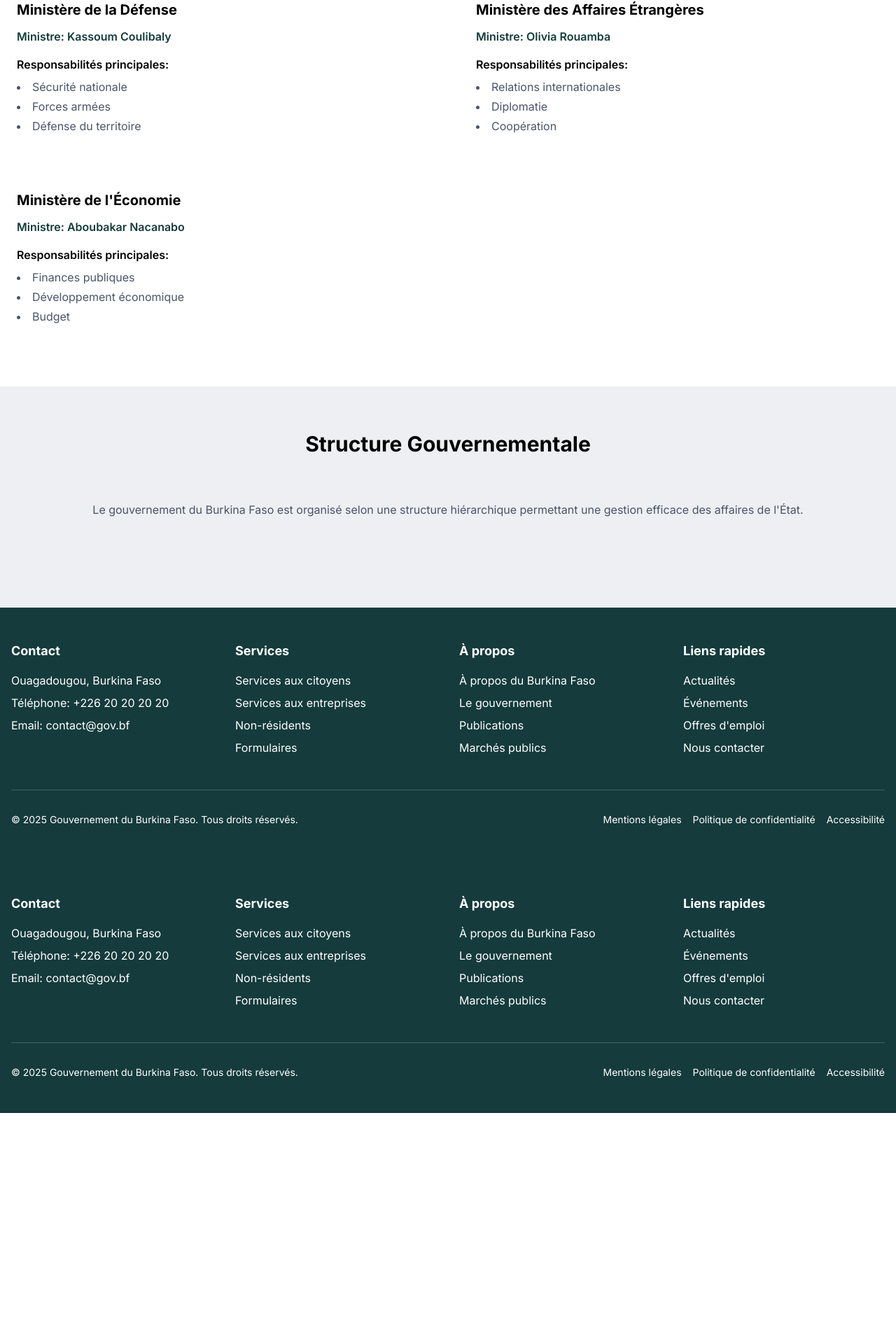
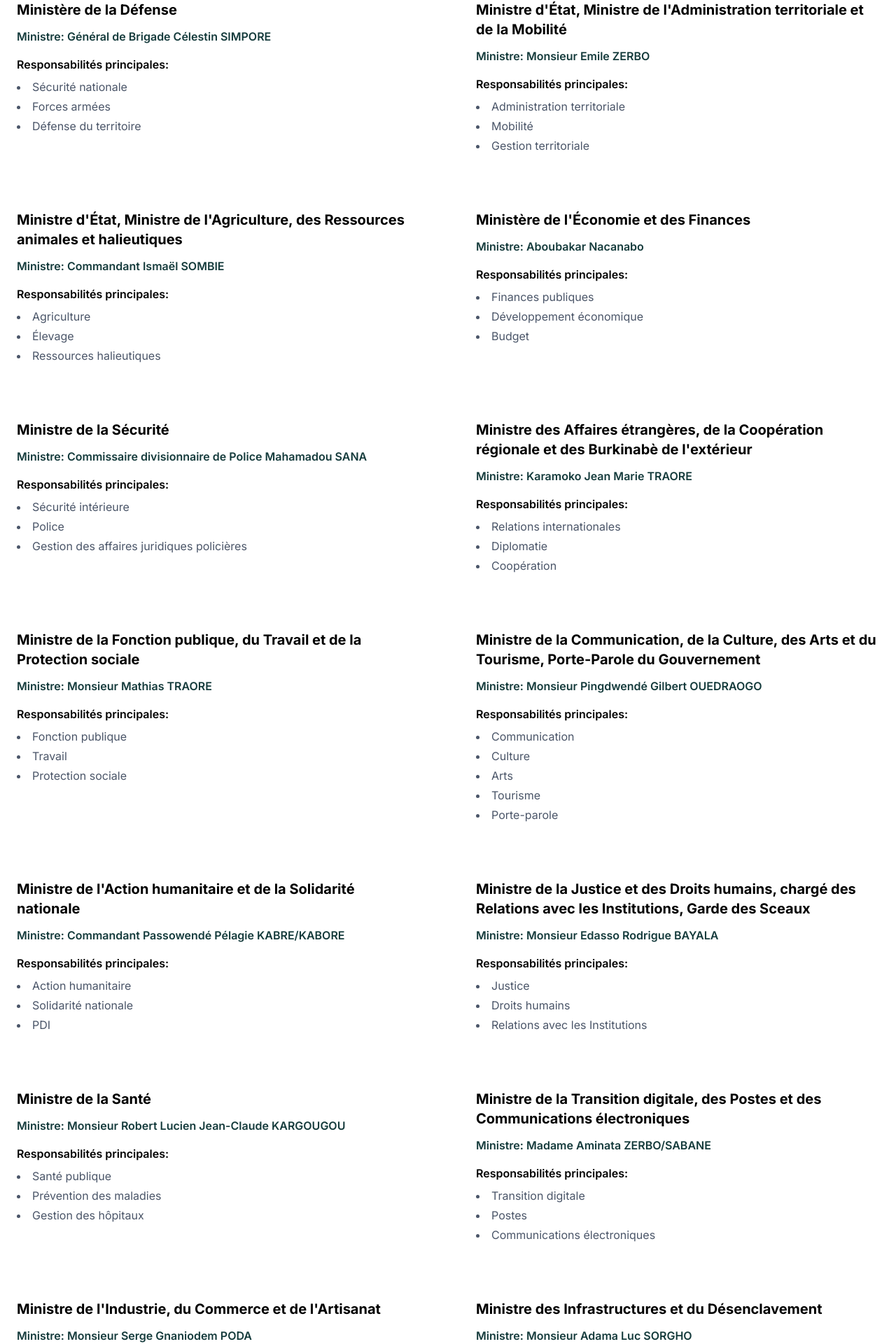
Before and after one commit to Valenthino/burkina-portal, a Next.js app: page /gouvernement in a window 1280 px wide. Shown: the part 1532-3452 px from the top of the page at 70% size. Before the commit the page ends 3122 px from the top, so only its background shows below. Built offline with nearby package versions, Linux system fonts and the light colour scheme.

Commit message:
feat: add French comments to components for better documentation and rename Premier Ministre image

```diff
--- a/app/components/MainMenu.tsx
+++ b/app/components/MainMenu.tsx
@@ -104,7 +104,7 @@ const megaMenu: { [key: string]: MegaMenuItem } = {
       {
         title: "Fiscalité",
         links: [
-          { title: "Impôts", url: "/entreprises/fiscalite/impots", description: "Obligations fiscales des entreprises" },
+          { title: "Impôts", url: "https://esintax.bf/", description: "Obligations fiscales des entreprises" },
           { title: "TVA", url: "/entreprises/fiscalite/tva", description: "Gestion de la TVA" },
           { title: "Déclarations", url: "/entreprises/fiscalite/declarations", description: "Calendrier des déclarations" },
           { title: "Exonérations", url: "/entreprises/fiscalite/exonerations", description: "Avantages fiscaux disponibles" }
@@ -610,7 +610,6 @@ export default function MainMenu() {
     }
   };
 
-  // Filter out Agriculture, Justice, and Santé from the main menu
   const mainMenuItems = Object.entries(megaMenu).filter(
     ([key]) => !['agriculture', 'justice', 'sante'].includes(key)
   );
@@ -618,7 +617,6 @@ export default function MainMenu() {
   return (
     <nav className="border-t border-gray-200 bg-background" suppressHydrationWarning>
       <div className="container mx-auto">
-        {/* Desktop Menu */}
         <div className="hidden lg:block">
           <ul className="flex justify-center" role="menubar">
             {mainMenuItems.map(([key, item]) => (
@@ -647,9 +645,7 @@ export default function MainMenu() {
                   >
                     <div className="container mx-auto px-2">
                       <div className="grid grid-cols-2 gap-x-2 gap-y-2 justify-center max-w-4xl mx-auto">
-                        {/* First Column */}
                         <div className="space-y-2">
-                          {/* First Row, First Column */}
                           <div className="min-w-[200px]">
                             <h3 className="font-semibold text-foreground-dark mb-1 text-lg border-b pb-1">
                               {item.sections[0].title}
@@ -672,7 +668,6 @@ export default function MainMenu() {
                               ))}
                             </ul>
                           </div>
-                          {/* Second Row, First Column */}
                           {item.sections[2] && (
                             <div className="min-w-[200px]">
                               <h3 className="font-semibold text-foreground-dark mb-1 text-lg border-b pb-1">
@@ -699,9 +694,7 @@ export default function MainMenu() {
                           )}
                         </div>
 
-                        {/* Second Column */}
                         <div className="space-y-2">
-                          {/* First Row, Second Column */}
                           {item.sections[1] && (
                             <div className="min-w-[200px]">
                               <h3 className="font-semibold text-foreground-dark mb-1 text-lg border-b pb-1">
@@ -726,7 +719,6 @@ export default function MainMenu() {
                               </ul>
                             </div>
                           )}
-                          {/* Second Row, Second Column */}
                           {item.sections[3] && (
                             <div className="min-w-[200px]">
                               <h3 className="font-semibold text-foreground-dark mb-1 text-lg border-b pb-1">
@@ -761,7 +753,6 @@ export default function MainMenu() {
           </ul>
         </div>
 
-        {/* Mobile Menu */}
         <div className="lg:hidden">
           <button
             onClick={toggleMobileMenu}
--- a/app/gouvernement/page.tsx
+++ b/app/gouvernement/page.tsx
@@ -10,9 +10,9 @@ const governmentMembers = [
     description: 'Chef de l\'État et Président de la Transition'
   },
   {
-    name: 'Apollinaire Joachim Kyélem de Tambèla',
+    name: 'Rimtalba Jean Emmanuel Ouédraogo',
     role: 'Premier Ministre',
-    image: '/members/pm.jpg',
+    image: '/members/Premier Ministre.jpg',
     description: 'Chef du gouvernement'
   },
   // Add more members as needed
@@ -21,19 +21,89 @@ const governmentMembers = [
 const ministries = [
   {
     name: 'Ministère de la Défense',
-    minister: 'Kassoum Coulibaly',
+    minister: 'Général de Brigade Célestin SIMPORE',
     responsibilities: ['Sécurité nationale', 'Forces armées', 'Défense du territoire']
   },
+
   {
-    name: 'Ministère des Affaires Étrangères',
-    minister: 'Olivia Rouamba',
-    responsibilities: ['Relations internationales', 'Diplomatie', 'Coopération']
+    name: 'Ministre d\'État, Ministre de l\'Administration territoriale et de la Mobilité',
+    minister: 'Monsieur Emile ZERBO',
+    responsibilities: ['Administration territoriale', 'Mobilité', 'Gestion territoriale']
   },
   {
-    name: 'Ministère de l\'Économie',
+    name: 'Ministre d\'État, Ministre de l\'Agriculture, des Ressources animales et halieutiques',
+    minister: 'Commandant Ismaël SOMBIE',
+    responsibilities: ['Agriculture', 'Élevage', 'Ressources halieutiques']
+  },
+
+  {
+    name: 'Ministère de l\'Économie et des Finances',
     minister: 'Aboubakar Nacanabo',
     responsibilities: ['Finances publiques', 'Développement économique', 'Budget']
   },
+  {
+    name: ' Ministre de la Sécurité',
+    minister: 'Commissaire divisionnaire de Police Mahamadou SANA',
+    responsibilities: ['Sécurité intérieure', 'Police', 'Gestion des affaires juridiques policières']
+  },
+
+  {
+    name: 'Ministre des Affaires étrangères, de la Coopération régionale et des Burkinabè de l\'extérieur',
+    minister: 'Karamoko Jean Marie TRAORE',
+    responsibilities: ['Relations internationales', 'Diplomatie', 'Coopération']
+  },
+
+  {
+    name: 'Ministre de la Fonction publique, du Travail et de la Protection sociale',
+    minister: 'Monsieur Mathias TRAORE',
+    responsibilities: ['Fonction publique', 'Travail', 'Protection sociale']
+  },
+  {
+    name: 'Ministre de la Communication, de la Culture, des Arts et du Tourisme, Porte-Parole du Gouvernement',
+    minister: 'Monsieur Pingdwendé Gilbert OUEDRAOGO',
+    responsibilities: ['Communication', 'Culture', 'Arts', 'Tourisme', 'Porte-parole']
+  },
+  {
+    name: 'Ministre de l\'Action humanitaire et de la Solidarité nationale',
+    minister: 'Commandant Passowendé Pélagie KABRE/KABORE',
+    responsibilities: ['Action humanitaire', 'Solidarité nationale', 'PDI']
+  },
+  {
+    name: 'Ministre de la Justice et des Droits humains, chargé des Relations avec les Institutions, Garde des Sceaux',
+    minister: 'Monsieur Edasso Rodrigue BAYALA',
+    responsibilities: ['Justice', 'Droits humains', 'Relations avec les Institutions']
+  },
+  {
+    name: 'Ministre de la Santé',
+    minister: 'Monsieur Robert Lucien Jean-Claude KARGOUGOU',
+    responsibilities: ['Santé publique', 'Prévention des maladies', 'Gestion des hôpitaux']
+  },
+  {
+    name: 'Ministre de la Transition digitale, des Postes et des Communications électroniques',
+    minister: 'Madame Aminata ZERBO/SABANE',
+    responsibilities: ['Transition digitale', 'Postes', 'Communications électroniques']
+  },
+  {
+    name: 'Ministre de l\'Industrie, du Commerce et de l\'Artisanat',
+    minister: 'Monsieur Serge Gnaniodem PODA',
+    responsibilities: ['Industrie', 'Commerce', 'Artisanat']
+  },
+  {
+    name: 'Ministre des Infrastructures et du Désenclavement',
+    minister: 'Monsieur Adama Luc SORGHO',
+    responsibilities: ['Infrastructures', 'Désenclavement', 'Développement des transports']
+  },
+  {
+    name: 'Ministre de l\'Énergie, des Mines et des Carrières',
+    minister: 'Monsieur Yacouba Zabré GOUBA',
+    responsibilities: ['Énergie', 'Mines', 'Carrières']
+  },
+  {
+    name: 'Ministre de l\'Enseignement de base, de l\'Alphabétisation et de la Promotion des Langues nationales',
+    minister: 'Monsieur Jacques Sosthène DINGARA',
+    responsibilities: ['Enseignement de base', 'Alphabétisation', 'Promotion des Langues nationales']
+  },
+
   // Add more ministries
 ];
 
```
Also changed, not shown: app/components/Footer.tsx (+16 -0 lines), app/components/Header.tsx (+16 -7 lines), public/images/Premier Ministre.JPG (renamed from public/images/IMG_5188.JPG).
